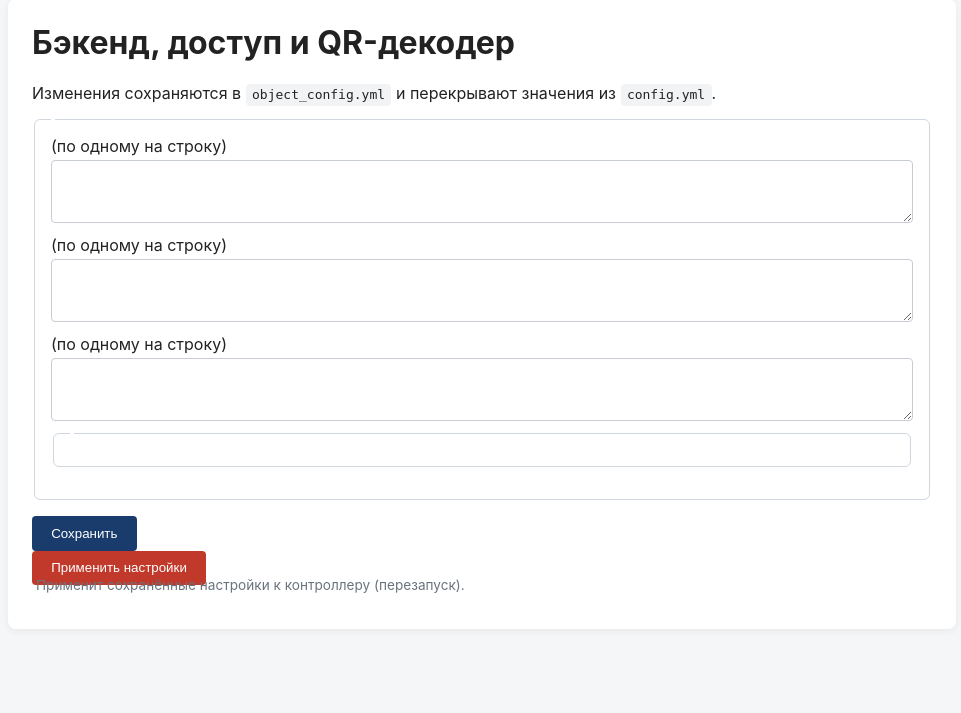
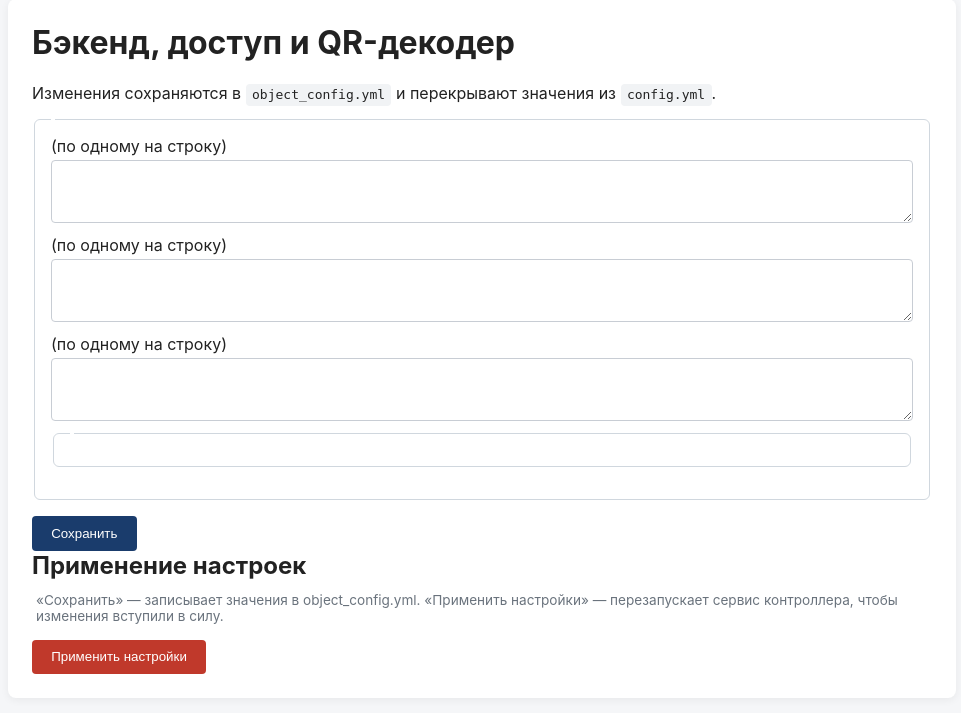
Before and after one commit to Peim0n/scud_lgtu, a Flask app: template app/interfaces/web/templates/backend.html in a window 1280 px wide. Shown: the part 73-786 px from the top of the page, without its empty margins (158-1119 px from the left). Run offline with Flask 3, Linux system fonts and the light colour scheme; the template is opened without the code that fills it, so the values that code supplies are empty; some libraries are stand-ins or nearby versions.

Commit message:
Fix backend page: separate sections, proper spacing, clear labels
- 'Сохранить' button in its own form (saves to object_config.yml)
- 'Применить настройки' in separate section with description
- Removed inline-form class that caused no spacing between buttons
- Clear explanation of what each button does

```diff
--- a/app/interfaces/web/templates/backend.html
+++ b/app/interfaces/web/templates/backend.html
@@ -67,8 +67,17 @@
     </div>
 </form>
 
-<form method="post" action="{{ url_for('restart_service') }}" class="inline-form">
-    <button type="submit" class="danger">Применить настройки</button>
-    <p class="field-description">Применит сохранённые настройки к контроллеру (перезапуск).</p>
-</form>
+<section>
+    <h2>Применение настроек</h2>
+    <p class="field-description">
+        «Сохранить» — записывает значения в object_config.yml.
+        «Применить настройки» — перезапускает сервис контроллера,
+        чтобы изменения вступили в силу.
+    </p>
+    <form method="post" action="{{ url_for('restart_service') }}">
+        <div class="actions">
+            <button type="submit" class="danger">Применить настройки</button>
+        </div>
+    </form>
+</section>
 {% endblock %}
```
